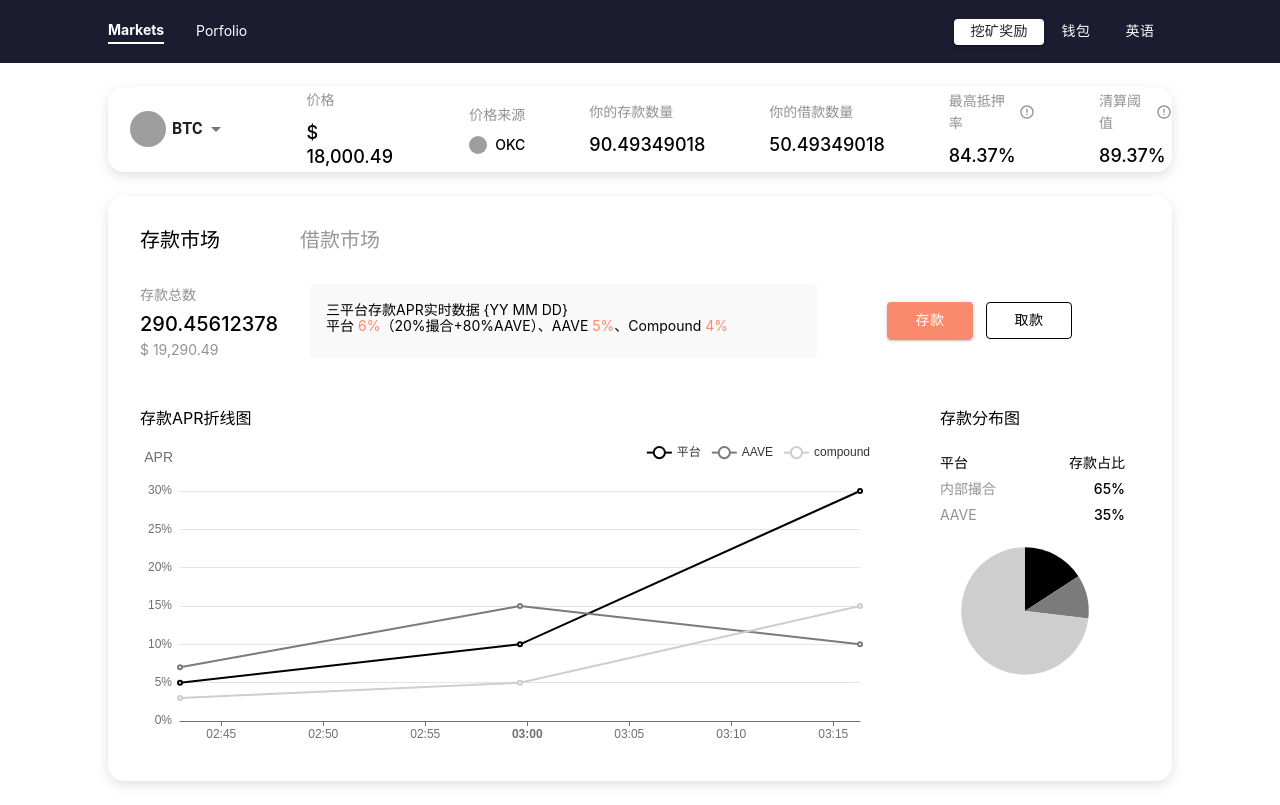
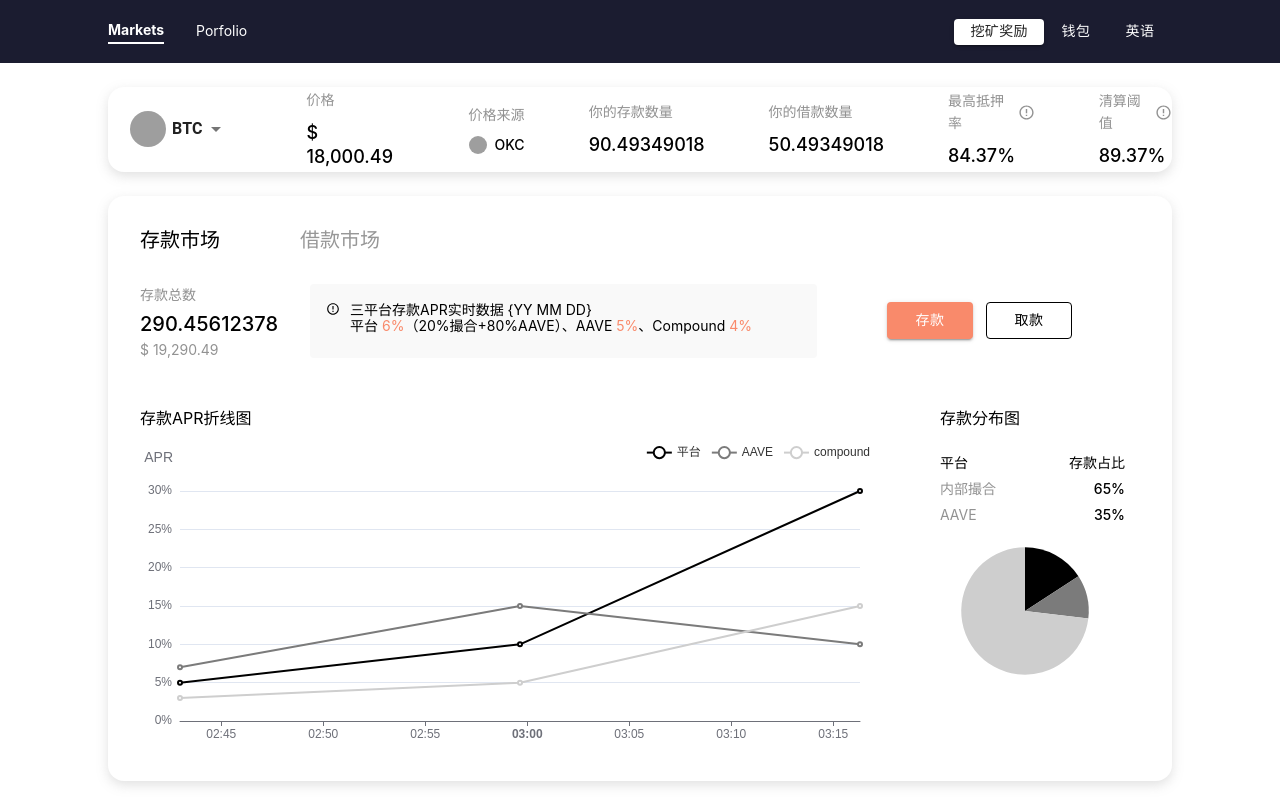
Before and after one commit to realcryptowhales/aggregate-lending-interface, a React (Vite) app: page /markets/BTC in a window 1280 px wide. Built offline with nearby package versions, Linux system fonts and the light colour scheme; grey boxes are pictures that could not be loaded.

Commit message:
feat: tootip component

```diff
--- a/src/components/Detail/index.tsx
+++ b/src/components/Detail/index.tsx
@@ -4,6 +4,8 @@ import { useState, useEffect, useRef } from 'react';
 import { echarts } from '@utils/echart';
 import Tab from './Tab';
 import Button from '@mui/material/Button';
+import ErrorOutlineOutlinedIcon from '@mui/icons-material/ErrorOutlineOutlined';
+import Tooltip from '@mui/material/Tooltip';
 
 interface DetailProps {
   test?: any;
@@ -206,10 +208,18 @@ const Detail: React.FC<DetailProps> = () => {
               </div>
               <div className=" text-3.5 leading-4 mt-1.5">{summary.desc}</div>
             </div>
-            <div className="bg-#f9f9f9 rd-1 ml-8 px-4 py-4.5 color-#000000 text-3.5 leading-4 w-118.75">
-              {detail.text1}
-              <br />
-              {detail.text2}
+            <div className="bg-#f9f9f9 rd-1 ml-8 px-4 py-4.5 color-#000000 text-3.5 leading-4 w-118.75 flex">
+              <Tooltip title="hover的内容">
+                <ErrorOutlineOutlinedIcon
+                  sx={{ width: '14px', height: '14px', marginRight: '10px' }}
+                />
+              </Tooltip>
+
+              <div>
+                {detail.text1}
+                <br />
+                {detail.text2}
+              </div>
             </div>
           </div>
           <div>
--- a/src/containers/Market/MarketItem/index.tsx
+++ b/src/containers/Market/MarketItem/index.tsx
@@ -4,6 +4,7 @@ import Summary from '@components/Summary';
 import Avatar from '@mui/material/Avatar';
 import Detail from '@components/Detail';
 import ErrorOutlineOutlinedIcon from '@mui/icons-material/ErrorOutlineOutlined';
+import Tooltip from '@mui/material/Tooltip';
 
 function MarketItem() {
   const { id } = useParams<'id'>();
@@ -64,7 +65,9 @@ function MarketItem() {
       title: (
         <div className="flex items-center">
           <span className="mr-1">最高抵押率</span>
-          <ErrorOutlineOutlinedIcon sx={{ width: '16px', height: '16px' }} />
+          <Tooltip title="hover的内容">
+            <ErrorOutlineOutlinedIcon sx={{ width: '17px', height: '17px' }} />
+          </Tooltip>
         </div>
       ),
       text: '84.37%'
@@ -74,7 +77,9 @@ function MarketItem() {
       title: (
         <div className="flex items-center">
           <span className="mr-1">清算阈值</span>
-          <ErrorOutlineOutlinedIcon sx={{ width: '16px', height: '16px' }} />
+          <Tooltip title="hover的内容">
+            <ErrorOutlineOutlinedIcon sx={{ width: '17px', height: '17px' }} />
+          </Tooltip>
         </div>
       ),
       text: '89.37%'
--- a/src/containers/Porfolio/PorfolioItem/index.tsx
+++ b/src/containers/Porfolio/PorfolioItem/index.tsx
@@ -3,6 +3,7 @@ import { Link, useParams } from 'react-router-dom';
 import Summary from '@components/Summary';
 import Avatar from '@mui/material/Avatar';
 import ErrorOutlineOutlinedIcon from '@mui/icons-material/ErrorOutlineOutlined';
+import Tooltip from '@mui/material/Tooltip';
 import Detail from '@/components/Detail';
 
 function PorfolioItem() {
@@ -64,7 +65,9 @@ function PorfolioItem() {
       title: (
         <div className="flex items-center">
           <span className="mr-4">最高抵押率</span>
-          <ErrorOutlineOutlinedIcon sx={{ width: '16px', height: '16px' }} />
+          <Tooltip title="hover的内容">
+            <ErrorOutlineOutlinedIcon sx={{ width: '17px', height: '17px' }} />
+          </Tooltip>
         </div>
       ),
       text: '84.37%'
@@ -74,7 +77,9 @@ function PorfolioItem() {
       title: (
         <div className="flex items-center">
           <span className="mr-4">清算阈值</span>
-          <ErrorOutlineOutlinedIcon sx={{ width: '16px', height: '16px' }} />
+          <Tooltip title="hover的内容">
+            <ErrorOutlineOutlinedIcon sx={{ width: '17px', height: '17px' }} />
+          </Tooltip>
         </div>
       ),
       text: '89.37%'
```
